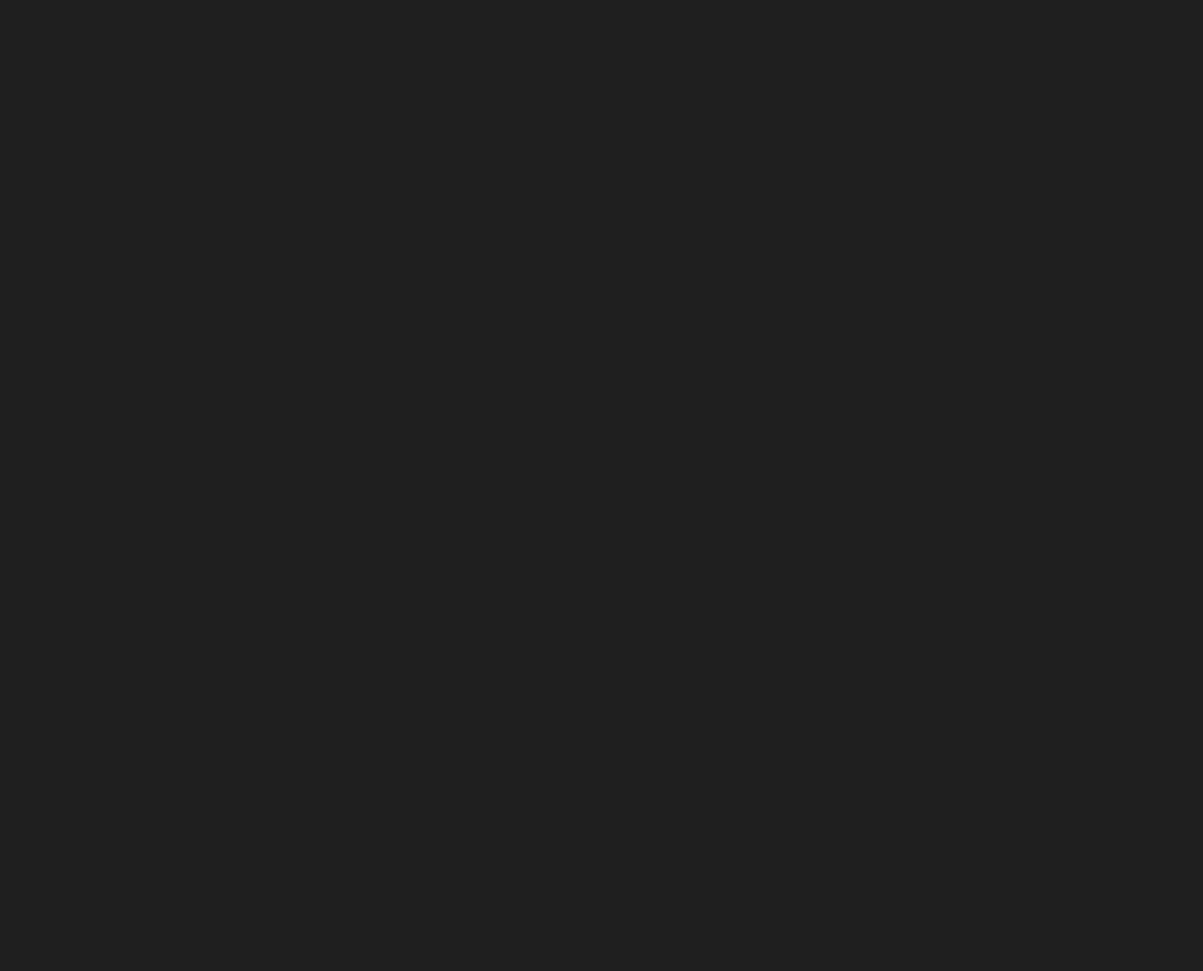
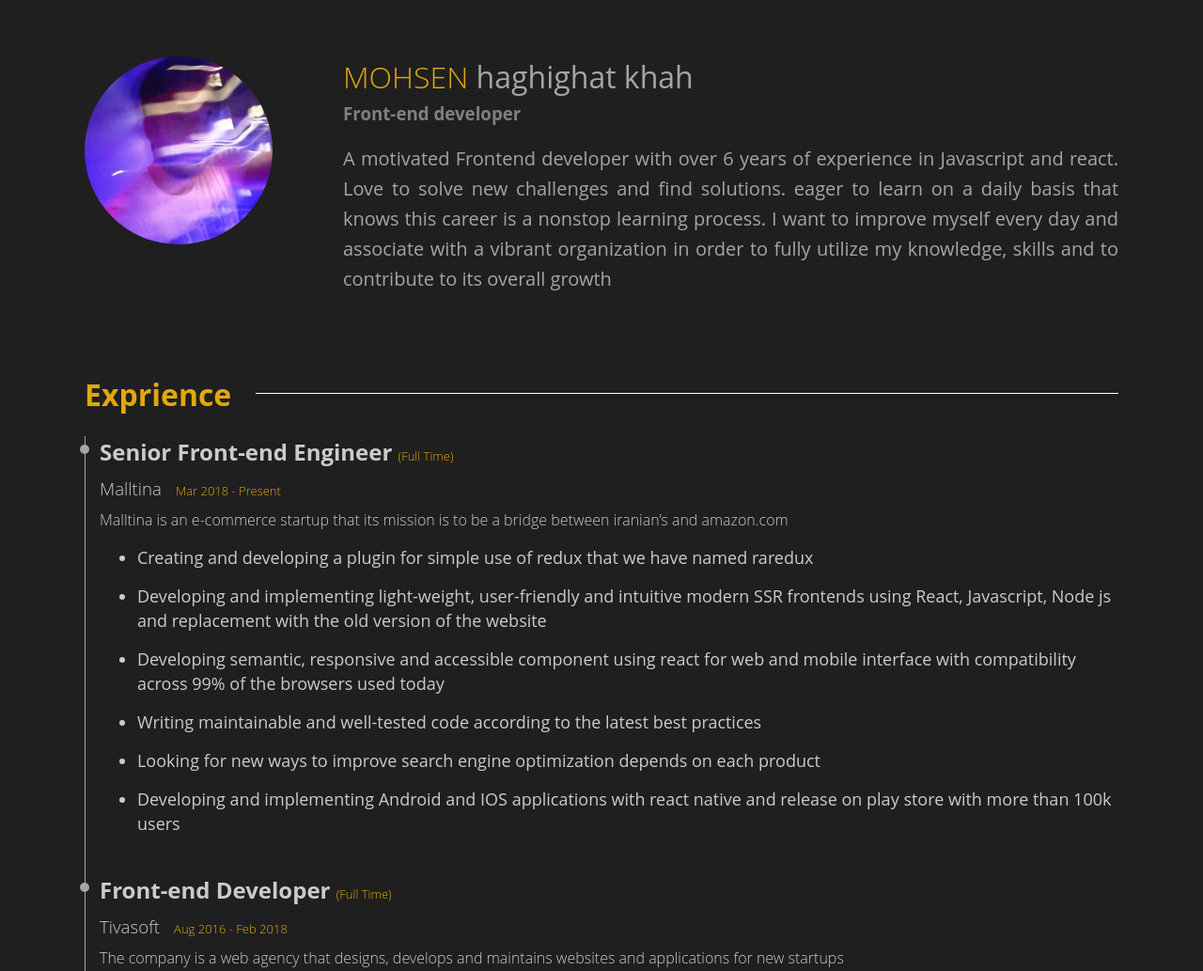
Before and after one commit to mosssiiiiiii/mohsenam, a Gatsby site: page /aboutMe in a window 1280 px wide. Shown: the top 1033 px of the page at 94% size. Before the commit the page ends 800 px from the top, so only its background shows below. Built offline with nearby package versions, Linux system fonts and the light colour scheme; Gatsby itself is replaced by a stand-in of ours.

Commit message:
Start devloping about me page

```diff
--- /dev/null
+++ b/src/api/exprience.js
@@ -0,0 +1,56 @@
+export const exprience = [
+    {
+        title:'Senior Front-end Engineer',
+        contract:'Full Time',
+        description:'Malltina is an e-commerce startup that its mission is to be a bridge between iranian’s and amazon.com',
+        date:'Mar 2018 - Present',
+        companyName:'Malltina',
+        responsiblitites:[
+            "Creating and developing a plugin for simple use of redux that we have named raredux",
+            "Developing and implementing light-weight, user-friendly and intuitive modern SSR frontends using React, Javascript, Node js and replacement with the old version of the website",
+            "Developing semantic, responsive and accessible component using react for web and mobile interface with compatibility across 99% of the browsers used today",
+            "Writing maintainable and well-tested code according to the latest best practices",
+            "Looking for new ways to improve search engine optimization depends on each product",
+            "Developing and implementing Android and IOS applications with react native and release on play store with more than 100k users"
+        ]
+    },
+    {
+        title:'Front-end Developer',
+        contract:'Full Time',
+        description:'The company is a web agency that designs, develops and maintains websites and applications for new startups',
+        date:'Aug 2016 - Feb 2018',
+        companyName:'Tivasoft',
+        responsiblitites:[
+                "Developing and maintaining web applications with react and javascript for international customers",
+                "Designing and implementing quality, web-based software products",
+                "Building internal tools for the product team and marketing team",
+                "Working closely with business stakeholders to design and build new websites, components, and interfaces from conception to completion."
+        ]
+    },
+    {
+        title:'Front-end Developer',
+        contract:'Part Time',
+        description:'Arseh web is a small-size startup working on a solution for providing foods from restaurants for students at university',
+        date:'Jul 2015 - Jun 2016',
+        companyName:'Arseh web',
+        responsiblitites:[
+                "Building a new version of bootstrap with 24 columns for creating responsive and cross-platform applications",
+                "Testing of web UI, with a strong knowledge of UX principle",
+                "Deployment of new releases / changes to Test, and Production systems",
+                "Collaborating with designers, developers and product management to determine the best solutions for our customers"
+        ]
+    },
+    {
+        title:'UI and UX Designer',
+        contract:'Freelance',
+        description:'The company is a web agency that designs, develops and maintains websites and applica�ons for new startups',
+        date:'Apr 2014 - May 2015',
+        companyName:'Arseh web',
+        responsiblitites:[
+                "Designing thoughtful and beautiful user experiences for our client base",
+                "Following established guidelines, standards, and best practices to produce designs ranging from sketches to high-fidelity mockups using Balsamiq, Sketch, XD, and Axure",
+                "Creating and maintaining assets for each marketing channel (blog graphics, paid ads, social media assets, email templates, etc."
+        ]
+    },
+
+]
--- /dev/null
+++ b/src/components/Exprience.js
@@ -0,0 +1,22 @@
+import React from "react"
+import { exprience } from "../api/exprience"
+const Exprience = () =>
+  exprience.map((item, index) => (
+    <div className="exprience">
+      <h2>
+        {item.title}  <span>({item.contract})</span>
+      </h2>
+      <h3>
+        {item.companyName}
+        <span>{item.date}</span>
+      </h3>
+      <h4>{item.description}</h4>
+      <ul>
+        {item.responsiblitites.map((rsp, index) => (
+          <li>{rsp}</li>
+        ))}
+      </ul>
+    </div>
+  ))
+
+export default Exprience
--- a/src/pages/aboutMe.js
+++ b/src/pages/aboutMe.js
@@ -1,11 +1,40 @@
 import React from "react"
 import { Link } from "gatsby"
 import SEO from "../components/seo"
-import './../styles/aboutMe.scss';
+import img from "./../images/profile.jpg"
+import "./../styles/aboutMe.scss"
+import Exprience from "../components/Exprience"
+
 const AboutMe = () => (
-  <div className="container">
+  <div id="abt" className="container">
     <SEO title="about me " />
-    <div className='row'>
+    <div className="wrap">
+      <div className="about-me-wrap">
+        <div className="image-wrap">
+          <img className="image" src={img} />
+        </div>
+        <div className="desc-wrap">
+          <h1> <span>MOHSEN</span> haghighat khah</h1>
+          <h3>Front-end developer</h3>
+          <p>
+            A motivated Frontend developer with over 6 years of experience in
+            Javascript and react. Love to solve new challenges and find
+            solutions. eager to learn on a daily basis that knows this career is
+            a nonstop learning process. I want to improve myself every day and
+            associate with a vibrant organization in order to fully utilize my
+            knowledge, skills and to contribute to its overall growth
+          </p>
+        </div>
+      </div>
+      <div className='title-wrap'>
+        <h1>Exprience</h1>
+      </div>
+     <Exprience />
+
+
+     <div className='title-wrap'>
+        <h1>EDUCATION</h1>
+      </div>
 
     </div>
   </div>
--- a/src/pages/index.js
+++ b/src/pages/index.js
@@ -12,10 +12,10 @@ import {
 const Home = () => {
   const height = window.innerHeight
   return (
-    <div className="container" style={{ maxHeight: height, height: height }}>
+    <div id='hme' className="container" style={{ maxHeight: height, height: height }}>
       <SEO title="Mohsen Haghighatkhah Portfolio" />
 
-      <div className="intru-wrap">
+      <div className="wrap">
         <div className="image-wrap">
           <img className="image" src={img} />
         </div>
--- a/src/styles/aboutMe.scss
+++ b/src/styles/aboutMe.scss
@@ -1 +1,109 @@
 @import './common.scss';
+@import './variable.scss';
+
+#abt{
+    padding-top: 50px;
+    .about-me-wrap{
+        display: flex;
+        flex-flow: row wrap;
+    }
+
+    .image-wrap {
+        width: 200px;
+        padding: 0 75px 0 0;
+        .image {
+            width: 200px;
+            height: 200px;
+            border-radius: 100%;
+            margin: 0 auto;
+          }
+    }
+
+    .desc-wrap{
+        flex:1;
+        h3{
+            color: $gray;
+            margin-top: 5px;
+        }
+        h1{
+            margin: 0;
+            span{
+                color: $yellow;
+                font-weight: 100;
+            }
+            font-weight: 500;
+            color: $lightGray;
+        }
+        p{
+            color: $lightGray;
+            font-size: 20px;
+            line-height: 32px;
+            text-align:justify;
+        }
+    }
+    .title-wrap{
+        width: 100%;
+        position: relative;
+        border-top: 1px solid $white;
+        height: 45px;
+        margin-top: 85px;
+        h1{
+            position: absolute;
+            color: $yellow;
+            display: inline;
+            background-color: $background;
+            position: absolute;
+            top: -42px;
+            padding: 0 26px 0 0;
+        }
+    }
+    .exprience{
+        border-left: 1px solid $lightGray;
+        padding-left: 15px;
+        position: relative;
+        padding-bottom: 25px;
+        h2{
+            color: $heavyWhite;
+            margin:0;
+            span{
+                color: $yellow;
+                font-size: 13px;
+                font-weight: 100;
+            }
+            &::before{
+                content: '';
+                width: 10px;
+                height: 10px;
+                position: absolute;
+                left: -6px;
+                top: 9px;
+                background-color: $lightGray;
+                border-radius: 100%;
+            }
+        }
+
+        h3{
+            color: $heavyWhite;
+            margin: 10px 0;
+            font-weight: 200;
+            >span{
+                margin-left: 15px;
+                font-size: 13px;
+                color: $yellow;
+            }
+        }
+        h4{
+            color: $heavyWhite;
+            margin:10px 0;
+            font-weight: 100;
+        }
+        ul{
+            color: $heavyWhite;
+            li{
+                margin-bottom: 15px;
+                font-size: 18px;
+                line-height: 26px;
+            }
+        }
+    }
+}
--- a/src/styles/common.scss
+++ b/src/styles/common.scss
@@ -6,3 +6,21 @@ body {
   padding: 0;
   background-color: $background;
 }
+
+.container {
+  position: relative;
+  display: flex;
+  flex-direction: column;
+  justify-content: center;
+  align-items: center;
+}
+.wrap {
+  display: flex;
+  flex-flow: row wrap;
+  width: 100%;
+  max-width: 1100px;
+  max-height: 674px;
+  padding: 10px;
+  align-items: flex-start;
+  justify-content: flex-start;
+}
--- a/src/styles/home.scss
+++ b/src/styles/home.scss
@@ -1,24 +1,9 @@
 @import "./common.scss";
 @import "./variable.scss";
 
-.container {
-  position: relative;
-  display: flex;
-  flex-direction: column;
-  justify-content: center;
-  align-items: center;
-}
-.intru-wrap {
-  display: flex;
-  flex-flow: row wrap;
-  width: 100%;
-  max-width: 1100px;
-  max-height: 674px;
-  padding: 10px;
-  align-items: flex-start;
-  justify-content: flex-start;
-}
 
+
+#hme{
   .image-wrap {
     width: 150px;
     padding: 0 75px 0 150px;
@@ -88,3 +73,5 @@
     }
 
   }
+
+}
--- a/src/styles/variable.scss
+++ b/src/styles/variable.scss
@@ -4,3 +4,4 @@ $yellow: #e0a80d;
 $white: #fff;
 $lightGray: #a4a5a6;
 $gray: #808080;
+$heavyWhite: #cccbcb;
```
Lines whose indentation alone changed are shown as unchanged.
